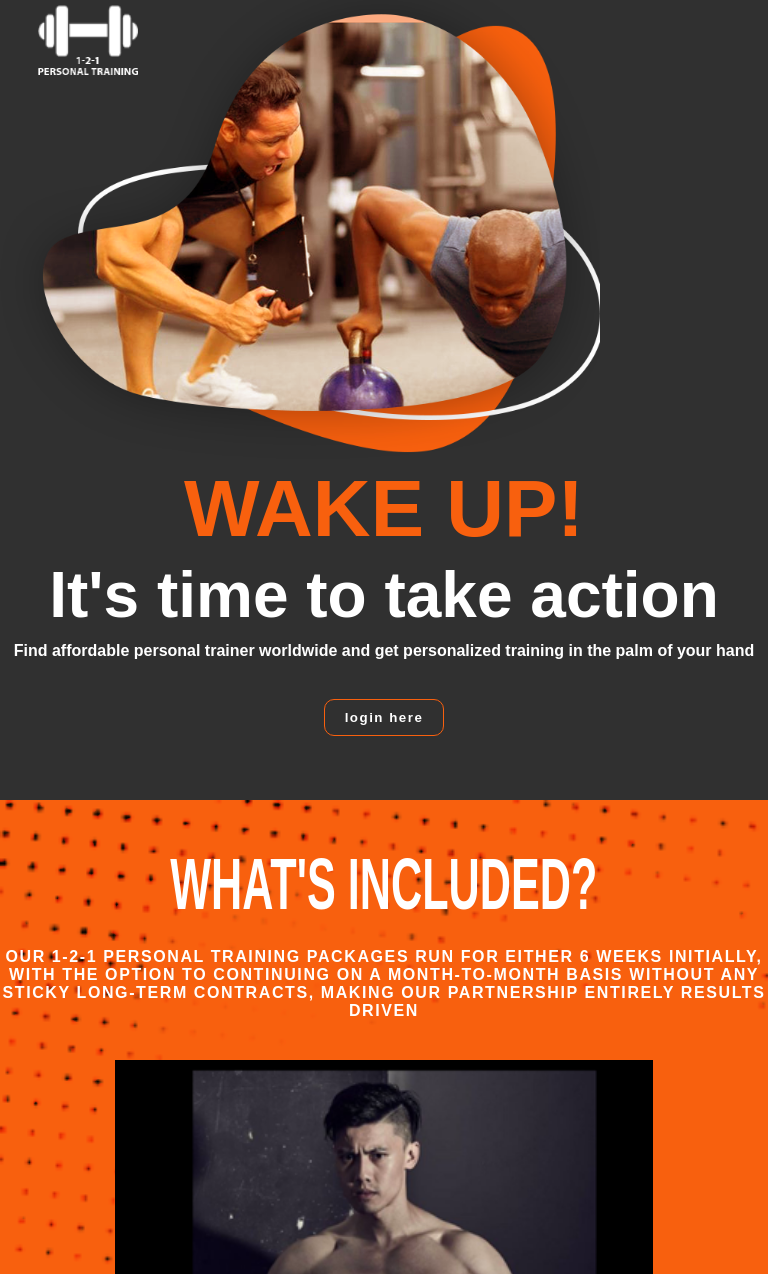
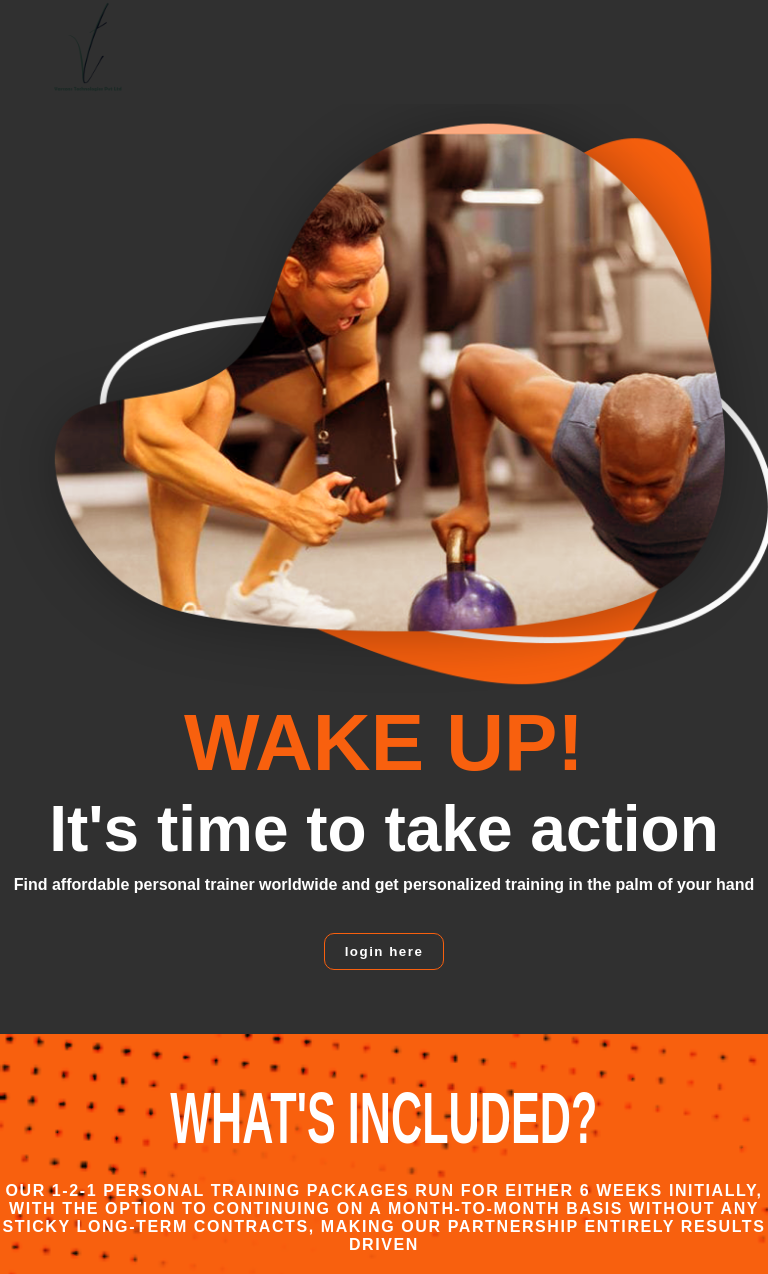
Before and after one commit to Bhuvankumar9968/1-2-1-Personal-Training, a PHP site: page / in a window 768 px wide. Shown: the top 1274 px of the page. Run offline with PHP 8.4, Linux system fonts and the light colour scheme; data that the repository does not hold is empty.

Commit message:
fixed some errors in different browsers

```diff
--- a/assets/css/index.css
+++ b/assets/css/index.css
@@ -43,10 +43,12 @@ body {
 /* container1 */
 .cont1 {
     background-color: #303030;
+    display: flex;
+    flex-direction: column;
 }
 
 nav {
-    height: 20vh;
+    flex: 1 20%;
     display: flex;
     align-items: center;
     justify-content: center;
@@ -80,18 +82,18 @@ nav {
 }
 
 .header {
-    height: 80vh;
+    flex: 1 80%;
     display: flex;
     flex-direction: row;
     width: 100%;
 }
 
 .headertext {
-    width: 60%;
+    flex:1 50%;
     display: flex;
     flex-direction: column;
     justify-content: center;
-    padding: 1rem 3rem;
+    margin: 1rem 3rem;
 }
 
 .headertext h1 {
@@ -114,7 +116,12 @@ nav {
     line-height: 2rem;
     color: #fff;
     text-align: left;
-    padding: 0 5rem 0 0;
+    margin: 0 5rem 0 0;
+}
+
+.headerimg {
+    flex:1 50%;
+    position: relative;
 }
 
 .headerimg img {
@@ -137,14 +144,6 @@ nav {
     padding: 10px 19px;
 }
 
-.headerimg {
-    width: 40%;
-    position: relative;
-}
-
-.headerimg img:first-of-type {
-    width: 100%;
-}
 
 .headerimg .chat {
     width: 60px;
@@ -162,45 +161,40 @@ nav {
 
 .logo {
     width: 100px;
-    display: flex;
-    flex-direction: column;
+    mix-blend-mode: multiply;
+}
+.logo img{
+    width: 100%;
 }
 
+
 @media (max-width:1224px) {
-    nav {
-        height: 10vh;
-    }
 
     .header {
-        height: 90vh;
         flex-direction: column-reverse;
-        justify-content: space-between;
     }
 
     .headertext {
         width: 100%;
-        padding: 0 0 2rem 0;
-        /* height: 50vh; */
+        margin: 0 0 2rem 0;
     }
 
     .headertext p {
-        padding: 0;
+       margin: 0;
         text-align: center;
     }
 
     .headertext h1,
     .headertext h2 {
-        padding: 0;
+       margin: 0;
         text-align: center;
     }
 
     .headerimg {
         width: 100%;
-        /* height: 30vh; */
     }
 
     .headerimg img {
-        width: 10%;
     }
 
     .navbar {
@@ -298,12 +292,12 @@ nav {
 
 @media (min-width :768px) and (max-width : 1224px) {
   .headerimg img:first-of-type{
-    max-width: 700px;
+    /* max-width: 700px; */
   }
 }
 @media  (max-width :768px) {
   .headerimg img:first-of-type{
-    max-width: 600px;
+    /* max-width: 600px; */
   }
 }
 
--- a/index.php
+++ b/index.php
@@ -1,13 +1,13 @@
 <?php
 $email = $_POST['email'];
+
 use Phppot\Subscriber;
+
 require_once 'Model/subscribers.php';
 $subscriber = new Subscriber();
 $registrationResponse = $subscriber->subscribeEmail();
 
 ?>
-
-
 <!DOCTYPE html>
 <html lang="en">
 
@@ -24,8 +24,7 @@
     <div class="cont1 container">
         <nav>
             <div class="logo">
-                <img src="./assets/images/logo.png" alt="" srcset="">
-                <img src="./assets/images/logo_subtitle.png" alt="" srcset="">
+                <img src="./assets/images/logo.jpeg" alt="" srcset="">
             </div>
             <div class="toggle"></div>
             <div class="navbar">
@@ -60,8 +59,7 @@
     <script>
         const toggle = document.querySelector('.toggle')
         const navbar = document.querySelector('.navbar')
-    toggle.onclick=function()
-    {
+        toggle.onclick = function() {
             toggle.classList.toggle('active')
             navbar.classList.toggle('active')
         }
@@ -194,12 +192,12 @@
         <div class="subscribe">
             <h1>SUBSCRIBE</h1>
 
-            <form name="subscribe" action="" method="post" >
+            <form name="subscribe" action="" method="post">
                 <input type="email" placeholder="Your Email" name="email" id="email">
                 <button name="subscribe" id="subscribe">subscribe</button>
             </form>
             <!-- <script type="text/javascript">
-        console.log("<?php echo"$email"?>");
+        console.log("<?php echo "$email" ?>");
     </script> -->
 
         </div>
```
Also changed, not shown: assets/images/logo.jpeg (added), assets/images/logo.png (deleted), assets/images/logo_subtitle.png (deleted). Lines whose indentation alone changed are shown as unchanged.
